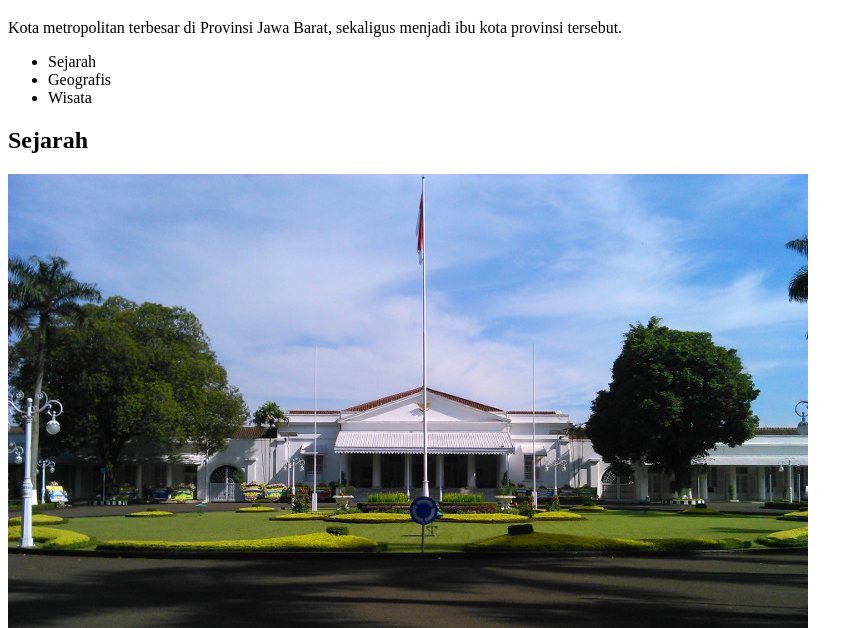
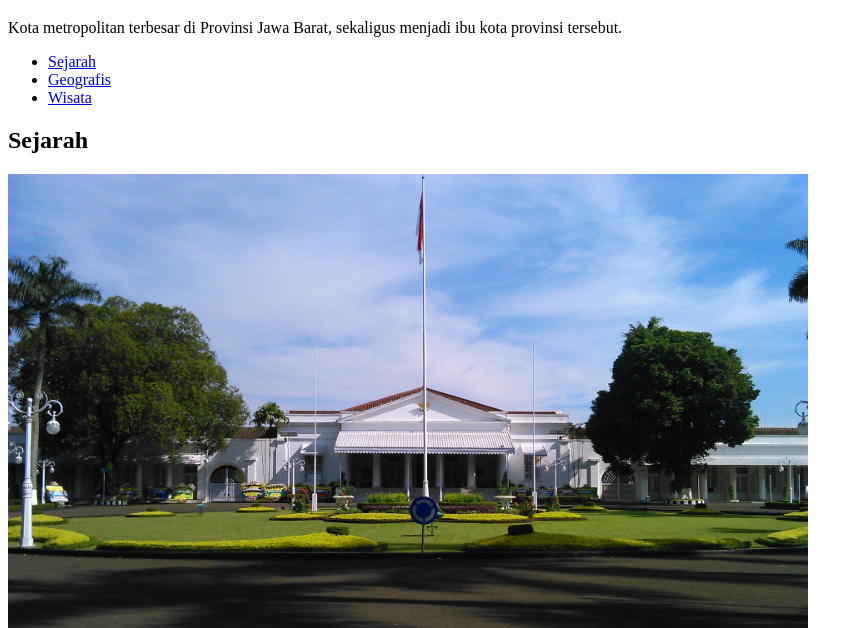
Before and after one commit to joko-tri-atmojo/bangkit-web-dev-fundamental, a plain HTML site: page index.html in a window 1280 px wide. Shown: the part 173-801 px from the top of the page, without its empty margins (0-863 px from the left). Drawn offline with Linux system fonts and the light colour scheme.

Commit message:
edit inline text (anchor)

```diff
--- a/index.html
+++ b/index.html
@@ -8,11 +8,11 @@
 <h1>Bandung</h1>
 <p>Kota metropolitan terbesar di Provinsi Jawa Barat, sekaligus menjadi ibu kota provinsi tersebut.</p>
 <ul>
-    <li>Sejarah</li>
-    <li>Geografis</li>
-    <li>Wisata</li>
+    <li> <a href=#sejarah>Sejarah</a></li>
+    <li> <a href=#geografis>Geografis</a></li>
+    <li> <a href=#wisata>Wisata</a></li>
  </ul>
-<h2>Sejarah</h2>
+<h2 id="sejarah">Sejarah</h2>
 <img src="assets/image/history.jpg" alt="sejarah">
 <p>Kata Bandung berasal dari kata bendung atau bendungan karena terbendungnya sungai Citarum oleh lava Gunung
     Tangkuban Parahu yang lalu membentuk telaga. Legenda yang diceritakan oleh orang-orang tua di Bandung
@@ -26,7 +26,7 @@
      benda mati. Sinonim dari banda adalah harta. Indung berarti Ibu atau Bumi, disebut juga sebagai Ibu Pertiwi
      tempat Banda berada.</p>
 
-<h2>Geografis</h2>
+<h2 id="geografis">Geografis</h2>
 <img src="assets/image/geografis.jpg" alt="geografis">
 <p>Kota Bandung dikelilingi oleh pegunungan, sehingga bentuk morfologi wilayahnya bagaikan sebuah mangkok raksasa,
     secara geografis kota ini terletak di tengah-tengah provinsi Jawa Barat, serta berada pada ketinggian ±768 m
@@ -36,7 +36,7 @@
     yang pada umumnya mengalir ke arah selatan dan bertemu di Sungai Citarum. Dengan kondisi yang demikian, Bandung
     selatan sangat rentan terhadap masalah banjir terutama pada musim hujan.</p>
 
-<h2>Wisata</h2>
+<h2 id="wisata">Wisata</h2>
 <p>Sejak dibukanya Jalan Tol Cipularang, kota Bandung telah menjadi tujuan utama dalam menikmati liburan akhir
     pekan terutama dari masyarakat yang berasal dari Jakarta sekitarnya. Selain menjadi kota wisata belanja, kota
     Bandung juga dikenal dengan sejumlah besar bangunan lama berarsitektur peninggalan Belanda.</p>
```
